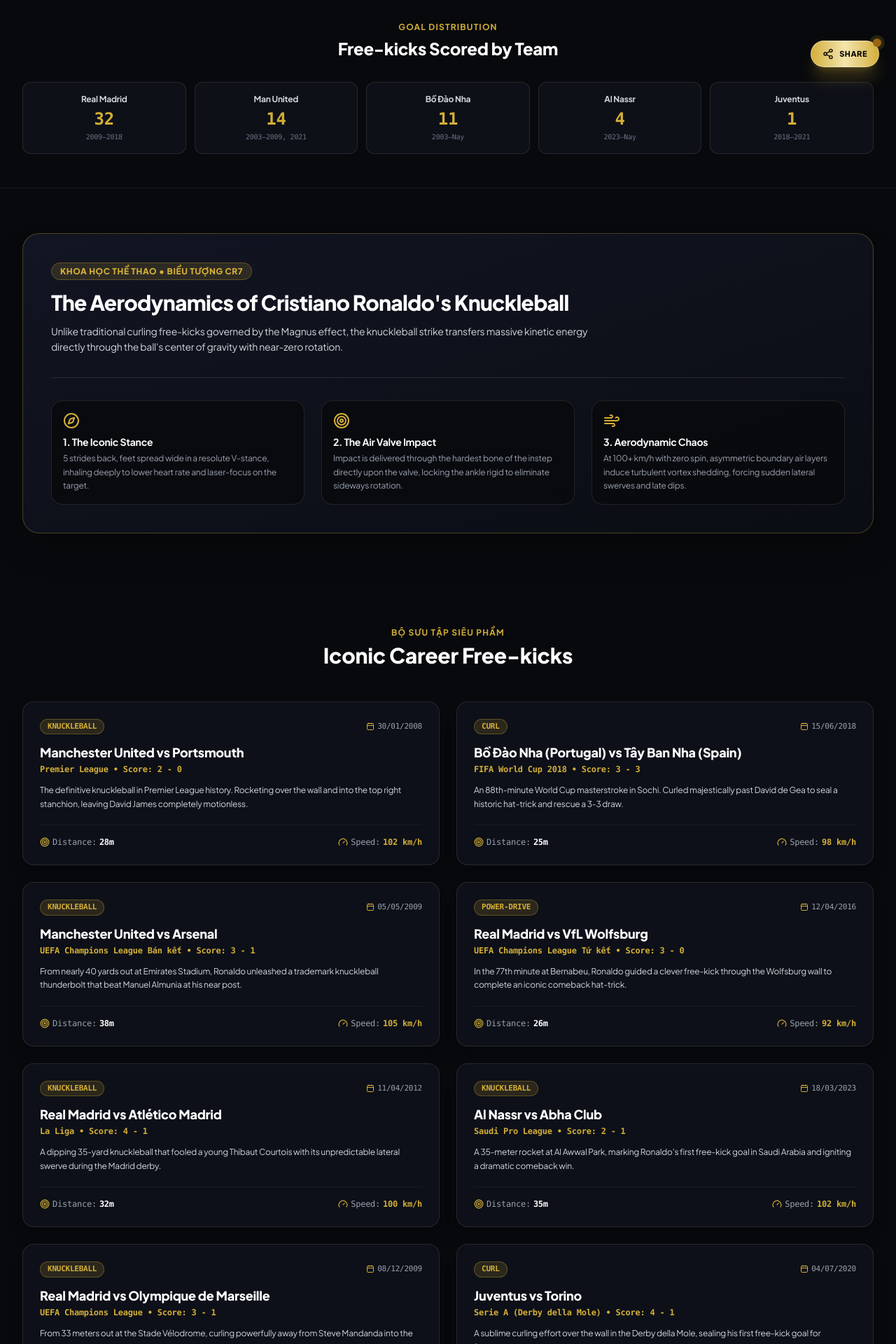
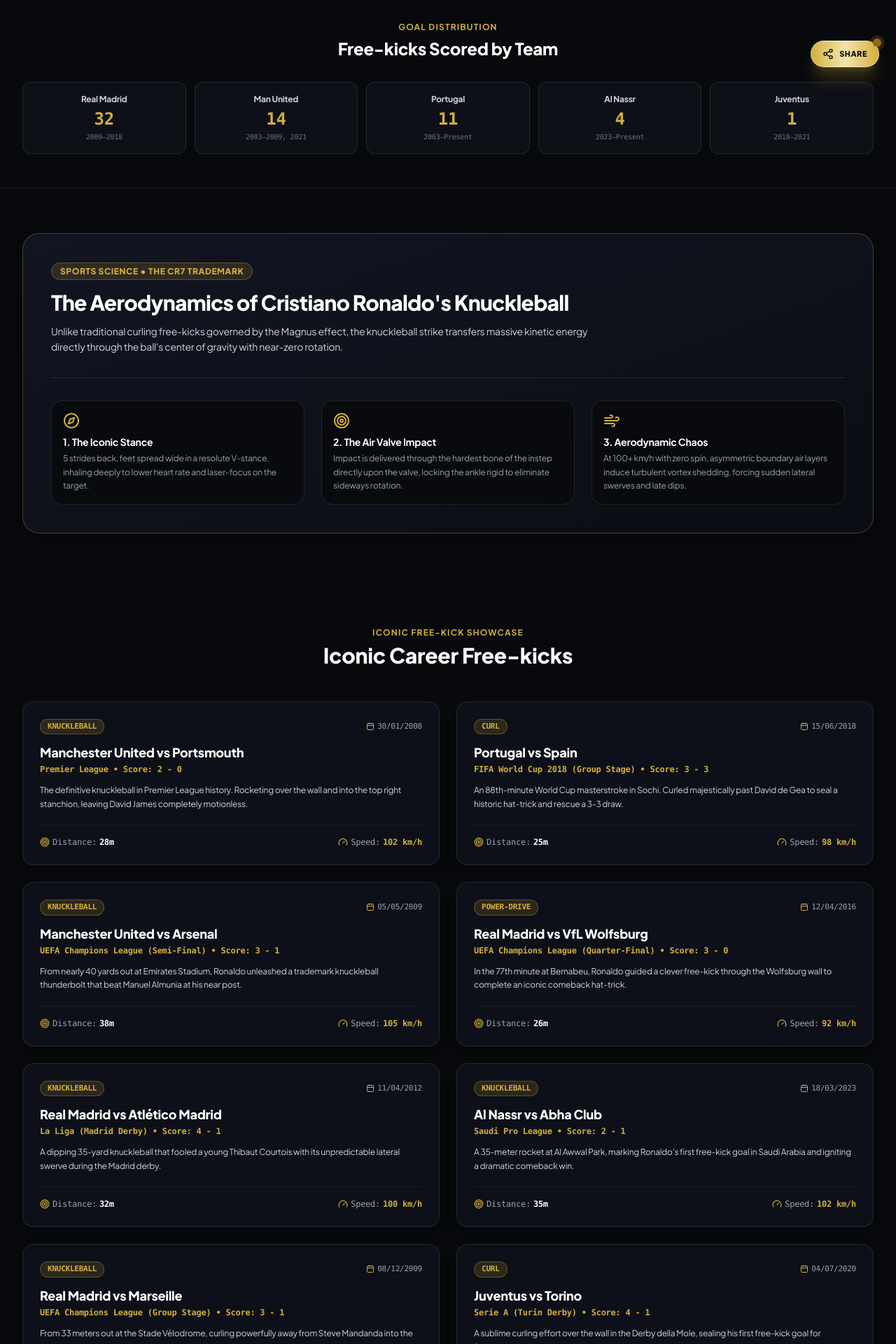
Before and after one commit to thanhnguyenhuu153/CR1000, a Next.js app: page /free-kicks in a window 1280 px wide. Shown: the part 680-2600 px from the top of the page at 70% size. Built offline with nearby package versions, Linux system fonts and the light colour scheme; no server answers.

Commit message:
fix(i18n): ensure 100% bilingual synchronization & localized Schema.org FAQ across all 3 SEO subpages

```diff
--- a/src/app/free-kicks/page.tsx
+++ b/src/app/free-kicks/page.tsx
@@ -1,6 +1,6 @@
 "use client";
 
-import React, { useState } from "react";
+import React, { useState, useEffect } from "react";
 import Image from "next/image";
 import Link from "next/link";
 import Navbar from "@/components/Navbar";
@@ -9,7 +9,7 @@ import { useLanguage } from "@/context/LanguageContext";
 import { useSiteData } from "@/context/SiteDataContext";
 import {
   cr7FreeKickSummary,
-  cr7IconicFreeKicks,
+  getCr7IconicFreeKicks,
   cr7FreeKickFaqVi,
   cr7FreeKickFaqEn,
   FreeKickGoal,
@@ -32,7 +32,16 @@ export default function FreeKicksPage() {
   const { images } = useSiteData();
   const [openFaqIndex, setOpenFaqIndex] = useState<number | null>(0);
 
+  // Sync document title dynamically with active language
+  useEffect(() => {
+    document.title =
+      language === "vi"
+        ? "Tuyệt Kỹ Sút Phạt & 64+ Siêu Phẩm Knuckleball Của CR7 | CR1000"
+        : "Cristiano Ronaldo: 64+ Career Free-kicks & Knuckleball Science | CR1000";
+  }, [language]);
+
   const faqs = language === "vi" ? cr7FreeKickFaqVi : cr7FreeKickFaqEn;
+  const iconicKicks = getCr7IconicFreeKicks(language);
 
   const jsonLd = {
     "@context": "https://schema.org",
@@ -43,7 +52,7 @@ export default function FreeKicksPage() {
           {
             "@type": "ListItem",
             position: 1,
-            name: "CR1000 Home",
+            name: language === "vi" ? "Trang chủ CR1000" : "CR1000 Home",
             item: "https://www.cr1000.live",
           },
           {
@@ -56,6 +65,7 @@ export default function FreeKicksPage() {
       },
       {
         "@type": "FAQPage",
+        inLanguage: language === "vi" ? "vi-VN" : "en-US",
         mainEntity: faqs.map((f) => ({
           "@type": "Question",
           name: f.question,
@@ -90,7 +100,7 @@ export default function FreeKicksPage() {
 
           <div className="flex flex-wrap items-center gap-3 mb-4">
             <span className="px-3 py-1 rounded-full bg-[#D4AF37]/15 text-[#D4AF37] border border-[#D4AF37]/30 text-xs font-black uppercase tracking-widest">
-              CHUYÊN ĐỀ ĐẶC BIỆT • TUYỆT KỸ BÓNG ĐÁ
+              {language === "vi" ? "CHUYÊN ĐỀ ĐẶC BIỆT • TUYỆT KỸ BÓNG ĐÁ" : "SPECIAL FEATURE • THE ICONIC SET-PIECE"}
             </span>
             <span className="text-xs text-gray-400 font-mono">THE LEGENDARY KNUCKLEBALL</span>
           </div>
@@ -180,8 +190,8 @@ export default function FreeKicksPage() {
           {[
             { team: "Real Madrid", count: cr7FreeKickSummary.byTeam.realMadrid, desc: "2009–2018" },
             { team: "Man United", count: cr7FreeKickSummary.byTeam.manchesterUnited, desc: "2003–2009, 2021" },
-            { team: "Bồ Đào Nha", count: cr7FreeKickSummary.byTeam.portugal, desc: "2003–Nay" },
-            { team: "Al Nassr", count: cr7FreeKickSummary.byTeam.alNassr, desc: "2023–Nay" },
+            { team: language === "vi" ? "Bồ Đào Nha" : "Portugal", count: cr7FreeKickSummary.byTeam.portugal, desc: language === "vi" ? "2003–Nay" : "2003–Present" },
+            { team: "Al Nassr", count: cr7FreeKickSummary.byTeam.alNassr, desc: language === "vi" ? "2023–Nay" : "2023–Present" },
             { team: "Juventus", count: cr7FreeKickSummary.byTeam.juventus, desc: "2018–2021" },
           ].map((item, idx) => (
             <div key={idx} className="p-4 rounded-xl bg-[#0E1018] border border-white/10 text-center">
@@ -200,7 +210,7 @@ export default function FreeKicksPage() {
         <div className="bg-gradient-to-br from-[#121522] to-[#0B0D14] border border-[#D4AF37]/30 rounded-3xl p-6 sm:p-10 shadow-2xl">
           <div className="max-w-3xl">
             <span className="px-3 py-1 rounded-full bg-[#D4AF37]/15 text-[#D4AF37] border border-[#D4AF37]/30 text-xs font-black uppercase tracking-wider">
-              KHOA HỌC THỂ THAO • BIỂU TƯỢNG CR7
+              {language === "vi" ? "KHOA HỌC THỂ THAO • BIỂU TƯỢNG CR7" : "SPORTS SCIENCE • THE CR7 TRADEMARK"}
             </span>
             <h2 className="text-2xl sm:text-3xl font-extrabold text-white mt-4 tracking-tight">
               {language === "vi"
@@ -258,7 +268,7 @@ export default function FreeKicksPage() {
       <section className="py-16 max-w-7xl mx-auto px-4 sm:px-6 lg:px-8">
         <div className="text-center max-w-2xl mx-auto mb-12">
           <span className="text-xs font-bold text-[#D4AF37] uppercase tracking-widest">
-            BỘ SƯU TẬP SIÊU PHẨM
+            {language === "vi" ? "BỘ SƯU TẬP SIÊU PHẨM" : "ICONIC FREE-KICK SHOWCASE"}
           </span>
           <h2 className="text-2xl sm:text-3xl font-black text-white mt-1">
             {language === "vi" ? "Những Cú Sút Phạt Đi Vào Lịch Sử" : "Iconic Career Free-kicks"}
@@ -266,7 +276,7 @@ export default function FreeKicksPage() {
         </div>
 
         <div className="grid grid-cols-1 md:grid-cols-2 gap-6">
-          {cr7IconicFreeKicks.map((fk) => (
+          {iconicKicks.map((fk) => (
             <div
               key={fk.id}
               className="bg-[#0F121A]/90 border border-white/10 hover:border-[#D4AF37]/50 rounded-2xl p-6 shadow-xl transition-all duration-300 flex flex-col justify-between group"
@@ -290,7 +300,7 @@ export default function FreeKicksPage() {
                 </div>
 
                 <p className="text-xs text-gray-300 leading-relaxed mt-3">
-                  {language === "vi" ? fk.descriptionVi : fk.descriptionEn}
+                  {fk.description}
                 </p>
               </div>
 
@@ -316,7 +326,7 @@ export default function FreeKicksPage() {
         <div className="max-w-4xl mx-auto px-4 sm:px-6 lg:px-8">
           <div className="text-center mb-10">
             <span className="text-xs font-bold uppercase tracking-widest text-[#D4AF37]">
-              FAQ • CÂU HỎI THƯỜNG GẶP
+              {language === "vi" ? "FAQ • CÂU HỎI THƯỜNG GẶP" : "FAQ • FREQUENTLY ASKED QUESTIONS"}
             </span>
             <h2 className="text-2xl sm:text-3xl font-black text-white mt-2">
               {language === "vi" ? "Hỏi Đáp Về Tuyệt Kỹ Sút Phạt Của CR7" : "Cristiano Ronaldo Free-kicks FAQ"}
--- a/src/app/hat-tricks/page.tsx
+++ b/src/app/hat-tricks/page.tsx
@@ -1,6 +1,6 @@
 "use client";
 
-import React, { useState } from "react";
+import React, { useState, useEffect } from "react";
 import Link from "next/link";
 import Navbar from "@/components/Navbar";
 import Footer from "@/components/Footer";
@@ -23,7 +23,6 @@ import {
   Sparkles,
   Search,
   Filter,
-  CheckCircle2,
 } from "lucide-react";
 
 export default function HattricksPage() {
@@ -32,19 +31,31 @@ export default function HattricksPage() {
   const [searchQuery, setSearchQuery] = useState<string>("");
   const [openFaqIndex, setOpenFaqIndex] = useState<number | null>(0);
 
+  // Sync document title dynamically with active language
+  useEffect(() => {
+    document.title =
+      language === "vi"
+        ? "66+ Cú Hat-trick Huyền Thoại Của Cristiano Ronaldo | CR1000"
+        : "Cristiano Ronaldo: All 66+ Career Hat-tricks & Pokers | CR1000";
+  }, [language]);
+
   const matches = getCr7HattrickMatches(language);
   const faqs = language === "vi" ? cr7HattrickFaqVi : cr7HattrickFaqEn;
 
   const filteredMatches = matches.filter((m) => {
     const matchTeam =
       filterTeam === "all" ||
-      (filterTeam === "portugal" && m.cr7Team.toLowerCase().includes("bồ đào nha") || m.cr7Team.toLowerCase().includes("portugal")) ||
+      (filterTeam === "portugal" &&
+        (m.cr7Team.toLowerCase().includes("bồ đào nha") ||
+          m.cr7Team.toLowerCase().includes("portugal"))) ||
       (filterTeam === "real" && m.cr7Team.toLowerCase().includes("real")) ||
-      (filterTeam === "mu" && (m.cr7Team.toLowerCase().includes("manchester") || m.cr7Team.toLowerCase().includes("man utd"))) ||
+      (filterTeam === "mu" &&
+        (m.cr7Team.toLowerCase().includes("manchester") ||
+          m.cr7Team.toLowerCase().includes("man utd"))) ||
       (filterTeam === "juventus" && m.cr7Team.toLowerCase().includes("juventus")) ||
       (filterTeam === "alnassr" && m.cr7Team.toLowerCase().includes("nassr"));
 
-    const query = searchQuery.toLowerCase();
+    const query = searchQuery.toLowerCase().trim();
     const matchQuery =
       !query ||
       m.opponent.toLowerCase().includes(query) ||
@@ -64,7 +75,7 @@ export default function HattricksPage() {
           {
             "@type": "ListItem",
             position: 1,
-            name: "CR1000 Home",
+            name: language === "vi" ? "Trang chủ CR1000" : "CR1000 Home",
             item: "https://www.cr1000.live",
           },
           {
@@ -77,6 +88,7 @@ export default function HattricksPage() {
       },
       {
         "@type": "FAQPage",
+        inLanguage: language === "vi" ? "vi-VN" : "en-US",
         mainEntity: faqs.map((f) => ({
           "@type": "Question",
           name: f.question,
@@ -111,7 +123,7 @@ export default function HattricksPage() {
 
           <div className="flex flex-wrap items-center gap-3 mb-4">
             <span className="px-3 py-1 rounded-full bg-[#D4AF37]/15 text-[#D4AF37] border border-[#D4AF37]/30 text-xs font-black uppercase tracking-widest">
-              CHƯƠNG 3 • CHUYÊN ĐỀ KỶ LỤC
+              {language === "vi" ? "CHƯƠNG 3 • CHUYÊN ĐỀ KỶ LỤC" : "CHAPTER 3 • SPECIAL RECORD FEATURE"}
             </span>
             <span className="text-xs text-gray-400 font-mono">FIFA & IFFHS CERTIFIED</span>
           </div>
@@ -194,7 +206,7 @@ export default function HattricksPage() {
             {[
               { id: "all", label: language === "vi" ? "Tất cả (66)" : "All (66)" },
               { id: "real", label: `Real Madrid (${cr7HattrickStats.byTeam.realMadrid})` },
-              { id: "portugal", label: `Bồ Đào Nha (${cr7HattrickStats.byTeam.portugal})` },
+              { id: "portugal", label: `${language === "vi" ? "Bồ Đào Nha" : "Portugal"} (${cr7HattrickStats.byTeam.portugal})` },
               { id: "alnassr", label: `Al Nassr (${cr7HattrickStats.byTeam.alNassr})` },
               { id: "mu", label: `Man Utd (${cr7HattrickStats.byTeam.manUtd})` },
               { id: "juventus", label: `Juventus (${cr7HattrickStats.byTeam.juventus})` },
@@ -285,7 +297,7 @@ export default function HattricksPage() {
         <div className="max-w-4xl mx-auto px-4 sm:px-6 lg:px-8">
           <div className="text-center mb-10">
             <span className="text-xs font-bold uppercase tracking-widest text-[#D4AF37]">
-              FAQ • CÂU HỎI THƯỜNG GẶP
+              {language === "vi" ? "FAQ • CÂU HỎI THƯỜNG GẶP" : "FAQ • FREQUENTLY ASKED QUESTIONS"}
             </span>
             <h2 className="text-2xl sm:text-3xl font-black text-white mt-2">
               {language === "vi" ? "Hỏi Đáp Về Các Kỷ Lục Hat-trick Của CR7" : "Cristiano Ronaldo Hat-tricks FAQ"}
--- a/src/data/cr7-freekicks.ts
+++ b/src/data/cr7-freekicks.ts
@@ -1,8 +1,14 @@
 export interface FreeKickGoal {
   id: string;
   opponent: string;
+  opponentVi: string;
+  opponentEn: string;
   team: string;
+  teamVi: string;
+  teamEn: string;
   competition: string;
+  competitionVi: string;
+  competitionEn: string;
   date: string;
   distanceMeters: number;
   speedKmh?: number;
@@ -34,8 +40,14 @@ export const cr7IconicFreeKicks: FreeKickGoal[] = [
   {
     id: "fk-portsmouth-2008",
     opponent: "Portsmouth",
+    opponentVi: "Portsmouth",
+    opponentEn: "Portsmouth",
     team: "Manchester United",
+    teamVi: "Manchester United",
+    teamEn: "Manchester United",
     competition: "Premier League",
+    competitionVi: "Premier League",
+    competitionEn: "Premier League",
     date: "30/01/2008",
     distanceMeters: 28,
     speedKmh: 102,
@@ -50,9 +62,15 @@ export const cr7IconicFreeKicks: FreeKickGoal[] = [
   },
   {
     id: "fk-spain-2018",
-    opponent: "Tây Ban Nha (Spain)",
-    team: "Bồ Đào Nha (Portugal)",
+    opponent: "Tây Ban Nha",
+    opponentVi: "Tây Ban Nha",
+    opponentEn: "Spain",
+    team: "Bồ Đào Nha",
+    teamVi: "Bồ Đào Nha",
+    teamEn: "Portugal",
     competition: "FIFA World Cup 2018",
+    competitionVi: "FIFA World Cup 2018 (Vòng bảng)",
+    competitionEn: "FIFA World Cup 2018 (Group Stage)",
     date: "15/06/2018",
     distanceMeters: 25,
     speedKmh: 98,
@@ -68,8 +86,14 @@ export const cr7IconicFreeKicks: FreeKickGoal[] = [
   {
     id: "fk-arsenal-2009",
     opponent: "Arsenal",
+    opponentVi: "Arsenal",
+    opponentEn: "Arsenal",
     team: "Manchester United",
+    teamVi: "Manchester United",
+    teamEn: "Manchester United",
     competition: "UEFA Champions League Bán kết",
+    competitionVi: "UEFA Champions League (Bán kết)",
+    competitionEn: "UEFA Champions League (Semi-Final)",
     date: "05/05/2009",
     distanceMeters: 38,
     speedKmh: 105,
@@ -84,8 +108,14 @@ export const cr7IconicFreeKicks: FreeKickGoal[] = [
   {
     id: "fk-wolfsburg-2016",
     opponent: "VfL Wolfsburg",
+    opponentVi: "VfL Wolfsburg",
+    opponentEn: "VfL Wolfsburg",
     team: "Real Madrid",
+    teamVi: "Real Madrid",
+    teamEn: "Real Madrid",
     competition: "UEFA Champions League Tứ kết",
+    competitionVi: "UEFA Champions League (Tứ kết)",
+    competitionEn: "UEFA Champions League (Quarter-Final)",
     date: "12/04/2016",
     distanceMeters: 26,
     speedKmh: 92,
@@ -100,8 +130,14 @@ export const cr7IconicFreeKicks: FreeKickGoal[] = [
   {
     id: "fk-atletico-2012",
     opponent: "Atlético Madrid",
+    opponentVi: "Atlético Madrid",
+    opponentEn: "Atlético Madrid",
     team: "Real Madrid",
-    competition: "La Liga",
+    teamVi: "Real Madrid",
+    teamEn: "Real Madrid",
+    competition: "La Liga (Derby Madrid)",
+    competitionVi: "La Liga (Derby Madrid)",
+    competitionEn: "La Liga (Madrid Derby)",
     date: "11/04/2012",
     distanceMeters: 32,
     speedKmh: 100,
@@ -116,8 +152,14 @@ export const cr7IconicFreeKicks: FreeKickGoal[] = [
   {
     id: "fk-abha-2023",
     opponent: "Abha Club",
+    opponentVi: "Abha Club",
+    opponentEn: "Abha Club",
     team: "Al Nassr",
+    teamVi: "Al Nassr",
+    teamEn: "Al Nassr",
     competition: "Saudi Pro League",
+    competitionVi: "Saudi Pro League",
+    competitionEn: "Saudi Pro League",
     date: "18/03/2023",
     distanceMeters: 35,
     speedKmh: 102,
@@ -131,9 +173,15 @@ export const cr7IconicFreeKicks: FreeKickGoal[] = [
   },
   {
     id: "fk-marseille-2009",
-    opponent: "Olympique de Marseille",
+    opponent: "Marseille",
+    opponentVi: "Marseille",
+    opponentEn: "Marseille",
     team: "Real Madrid",
+    teamVi: "Real Madrid",
+    teamEn: "Real Madrid",
     competition: "UEFA Champions League",
+    competitionVi: "UEFA Champions League (Vòng bảng)",
+    competitionEn: "UEFA Champions League (Group Stage)",
     date: "08/12/2009",
     distanceMeters: 33,
     speedKmh: 103,
@@ -148,8 +196,14 @@ export const cr7IconicFreeKicks: FreeKickGoal[] = [
   {
     id: "fk-torino-2020",
     opponent: "Torino",
+    opponentVi: "Torino",
+    opponentEn: "Torino",
     team: "Juventus",
+    teamVi: "Juventus",
+    teamEn: "Juventus",
     competition: "Serie A (Derby della Mole)",
+    competitionVi: "Serie A (Derby della Mole)",
+    competitionEn: "Serie A (Turin Derby)",
     date: "04/07/2020",
     distanceMeters: 27,
     speedKmh: 89,
@@ -162,6 +216,16 @@ export const cr7IconicFreeKicks: FreeKickGoal[] = [
     isIconic: true,
   },
 ];
+
+export const getCr7IconicFreeKicks = (lang: "vi" | "en") => {
+  return cr7IconicFreeKicks.map((fk) => ({
+    ...fk,
+    opponent: lang === "vi" ? fk.opponentVi : fk.opponentEn,
+    team: lang === "vi" ? fk.teamVi : fk.teamEn,
+    competition: lang === "vi" ? fk.competitionVi : fk.competitionEn,
+    description: lang === "vi" ? fk.descriptionVi : fk.descriptionEn,
+  }));
+};
 
 export const cr7FreeKickFaqVi = [
   {
```
Also changed, not shown: src/app/trophies/page.tsx (+23 -7 lines).
